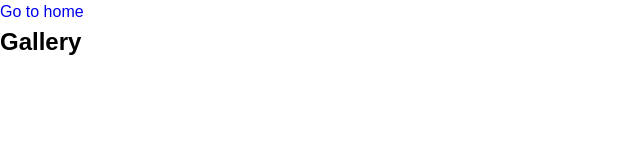
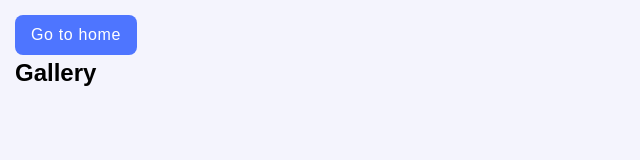
Before and after one commit to MaksKarpov961/goit-js-hw-09, a plain HTML site: page 01-gallery.html in a window 1280 px wide. Shown: the whole page, without its empty margins (0-640 px from the left). Drawn offline with Linux system fonts and the light colour scheme.

Commit message:
Deploying to gh-pages from @ MaksKarpov961/goit-js-hw-09@01a1c18dfd5aa5ba2783f52526b6c450616dec53 🚀

```diff
--- a/01-gallery.html
+++ b/01-gallery.html
@@ -2,15 +2,18 @@
 <html lang="en">
   <head>
     <meta charset="UTF-8" />
+    <link rel="icon" type="image/svg+xml" href="/goit-js-hw-09/favicon.svg" />
     <meta http-equiv="X-UA-Compatible" content="IE=edge" />
     <meta name="viewport" content="width=device-width, initial-scale=1.0" />
     <title>Gallery</title>
     <script type="module" crossorigin src="/goit-js-hw-09/01-gallery.js"></script>
     <link rel="modulepreload" crossorigin href="/goit-js-hw-09/assets/modulepreload-polyfill-B5Qt9EMX.js">
-    <link rel="stylesheet" crossorigin href="/goit-js-hw-09/assets/styles-B88nqXKX.css">
+    <link rel="stylesheet" crossorigin href="/goit-js-hw-09/assets/styles-CO73TVv3.css">
   </head>
   <body>
-    <a href="./index.html">Go to home</a>
-    <main><h2>Gallery</h2></main>
+    <div class="container">
+      <a class="go-home" href="./index.html">Go to home</a>
+      <main><h2>Gallery</h2></main>
+    </div>
   </body>
 </html>
--- a/assets/styles-B88nqXKX.css
+++ /dev/null
@@ -1 +0,0 @@
-*,*:before,*:after{box-sizing:border-box}ul[class],ol[class]{padding:0}body,h1,h2,h3,h4,p,ul[class],ol[class],li,dl,dd{margin:0}body{min-height:100vh;scroll-behavior:smooth;text-rendering:optimizeSpeed;line-height:1.5}ul[class],ol[class]{list-style:none}a{text-decoration:none}img{max-width:100%;height:auto;display:block}input,button,textarea,select{font:inherit}:root{--iris: #4d5ae5;--ocean: #404bbf;--navy-blue: #2e2f42;--green: #31d0aa;--slate: #434455;--light-slate: #8e8f99;--cornflower: #e7e9fc;--cloud: #f4f4fd;--navy-blue-modal: rgba(46, 47, 66, .4);--grey: rgba(46, 47, 66, .7);--white: #fff;--dairy: #fcfcfc;--font-family: "Montserrat", sans-serif}body{font-family:var(--font-family)}.container{padding:15px}.nav-link{border-radius:10px;padding:16px 32px;box-shadow:0 4px 4px #00000026;background-color:var(--iris);font-family:var(--font-family);font-weight:500;font-size:22px;line-height:1.5;letter-spacing:.04em;color:var(--white);display:flex;align-items:center;justify-content:center;transition:background-color linear .25s}.nav-link:hover{background-color:var(--ocean)}.nav-list{display:flex;gap:25px}
--- /dev/null
+++ b/assets/styles-CO73TVv3.css
@@ -0,0 +1 @@
+*,*:before,*:after{box-sizing:border-box}ul[class],ol[class]{padding:0}body,h1,h2,h3,h4,p,ul[class],ol[class],li,dl,dd{margin:0}body{min-height:100vh;scroll-behavior:smooth;text-rendering:optimizeSpeed;line-height:1.5}ul[class],ol[class]{list-style:none}a{text-decoration:none}img{max-width:100%;height:auto;display:block}input,button,textarea,select{font:inherit}:root{--iris: #4e75ff;--ocean: #6c8cff;--navy-blue: #2e2f42;--green: #31d0aa;--slate: #434455;--light-slate: #8e8f99;--cornflower: #e7e9fc;--cloud: #f4f4fd;--navy-blue-modal: rgba(46, 47, 66, .4);--grey: rgba(46, 47, 66, .7);--white: #fff;--dairy: #fcfcfc;--font-family: "Montserrat", sans-serif}body{font-family:var(--font-family);background-color:var(--cloud)}.container{padding:15px}.go-home{font-family:var(--font-family);font-weight:500;font-size:16px;line-height:1.5;letter-spacing:.04em;color:var(--white);display:inline-flex;align-items:center;justify-content:center;border-radius:8px;padding:8px 16px;background-color:var(--iris);transition:background-color linear .25s}.go-home:hover{background-color:var(--ocean)}.nav-link{border-radius:10px;padding:16px 32px;box-shadow:0 4px 4px #00000026;background-color:var(--iris);font-family:var(--font-family);font-weight:500;font-size:22px;line-height:1.5;letter-spacing:.04em;color:var(--white);display:flex;align-items:center;justify-content:center;transition:background-color linear .25s}.nav-link:hover{background-color:var(--ocean)}.nav-list{display:flex;gap:25px}
```
Also changed, not shown: 02-form.html (+6 -3 lines), index.html (+1 -1 lines).
